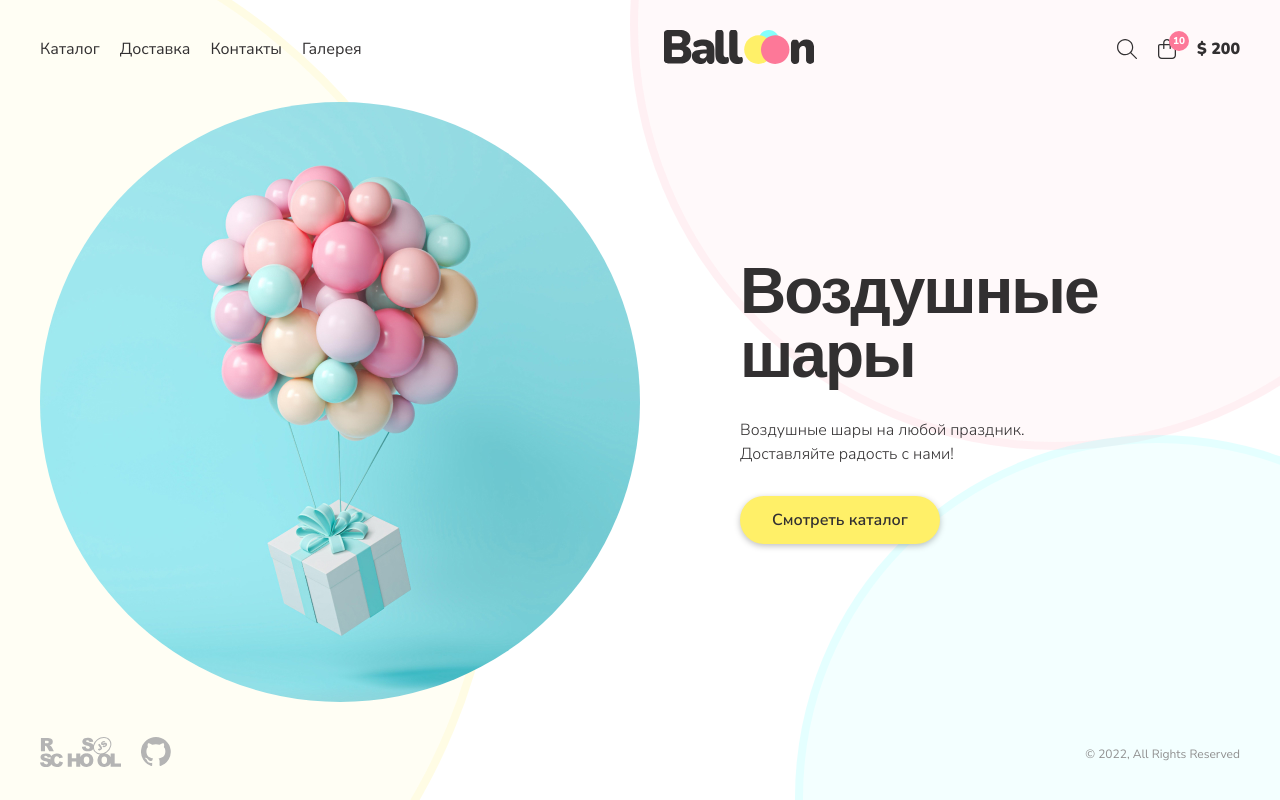
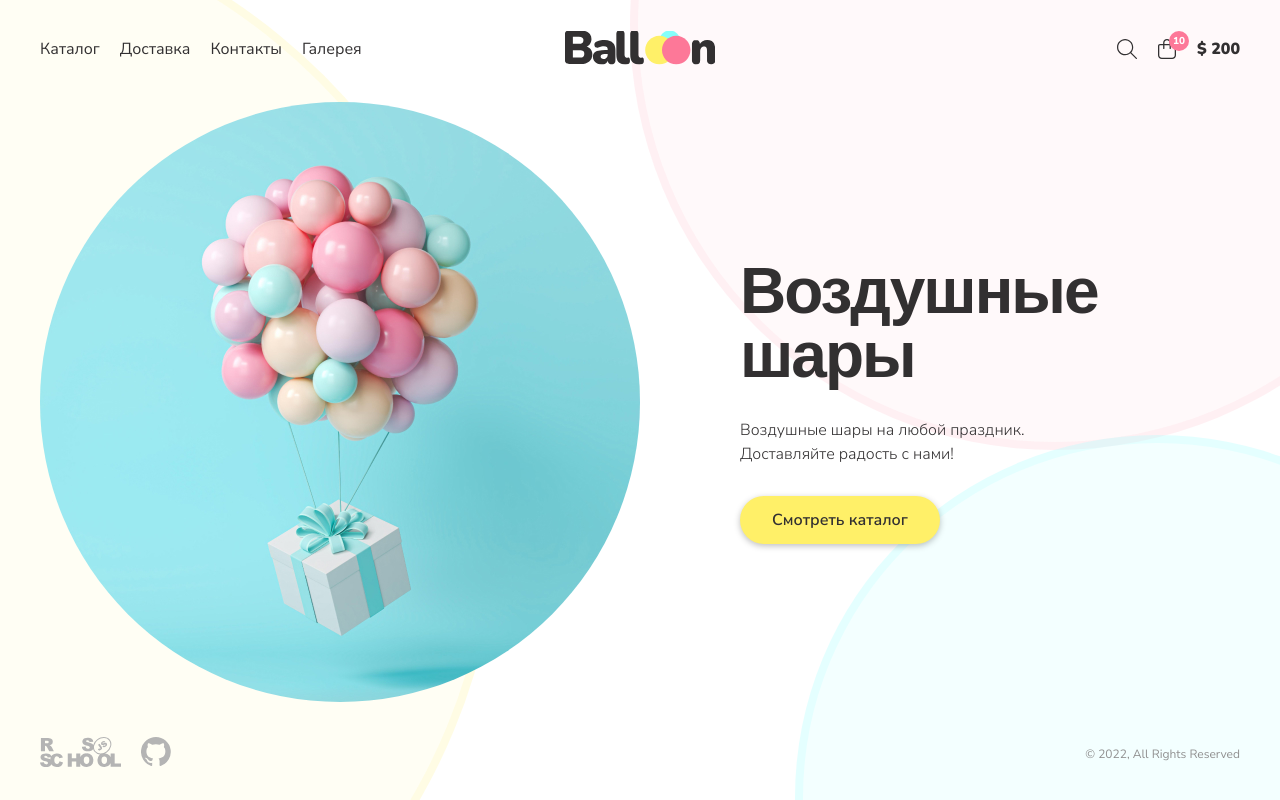
Before and after one commit to izmailowAlex/balloon-store, a React (Create React App) app: page / in a window 1280 px wide. Built offline with nearby package versions, Linux system fonts and the light colour scheme.

Commit message:
fix: change logo position

```diff
--- a/src/components/Header.css
+++ b/src/components/Header.css
@@ -4,6 +4,7 @@
     justify-content: space-between;
     align-items: center;
     position: relative;
+    height: 97px;
 }
 
 .header__nav-list {
@@ -19,4 +20,8 @@
 
 .header__logo {
     display: block;
+    position: absolute;
+    left: 50%;
+    top: 50%;
+    transform: translate(-50%, -50%);
 }
```
